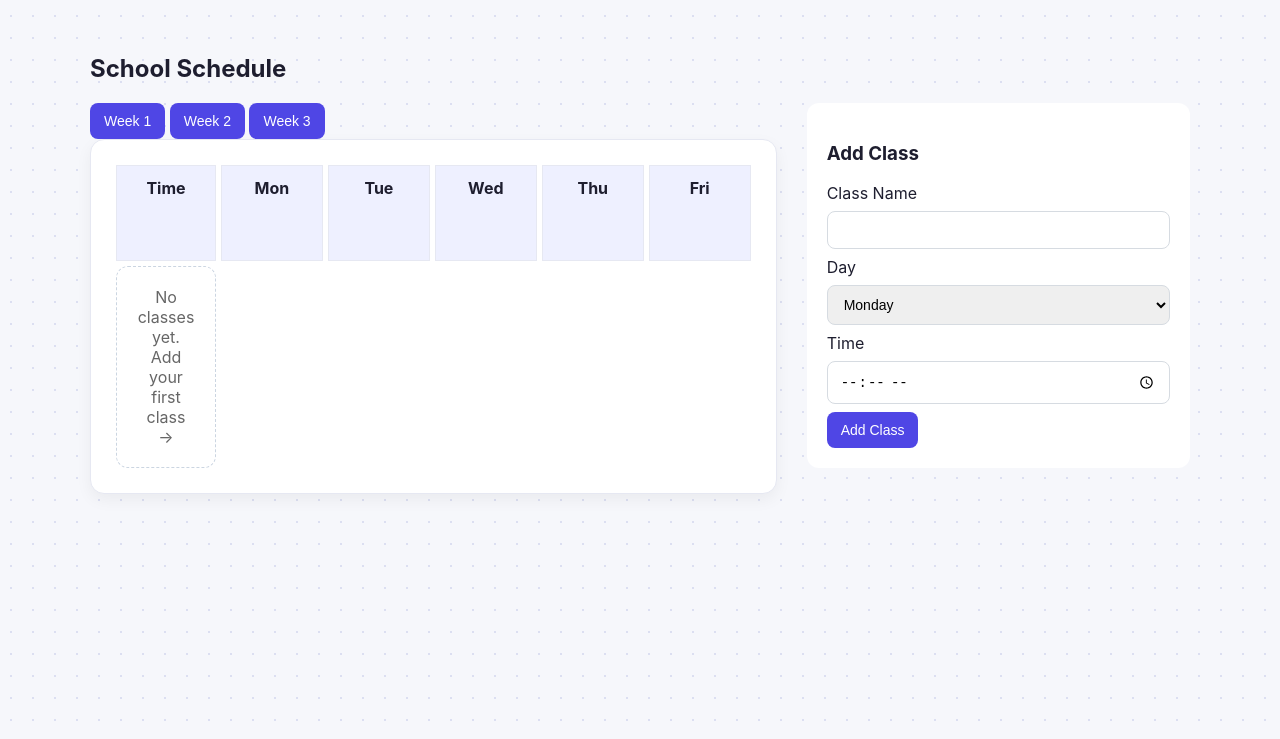
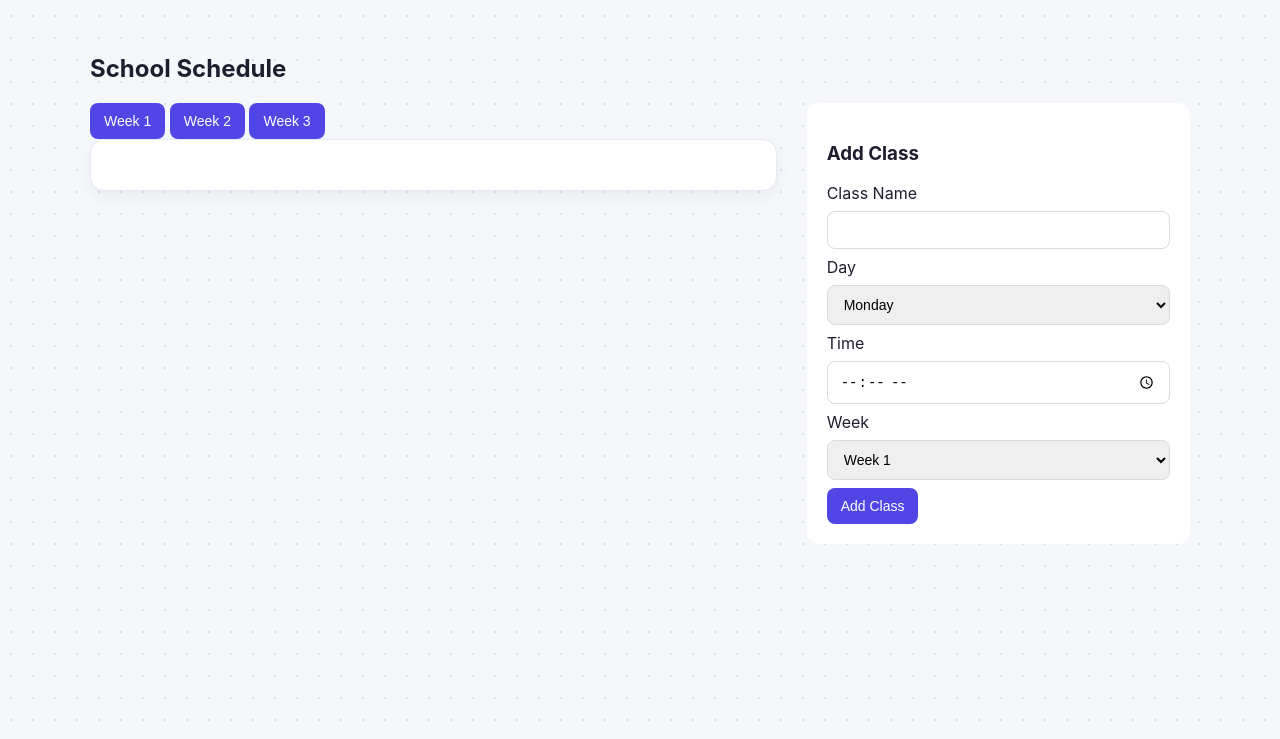
Before and after one commit to KevinII16/Team-Project, a website: page public/school.html in a window 1280 px wide. Shown: the part 61-800 px from the top of the page. Drawn offline with Linux system fonts and the light colour scheme; no server answers.

Commit message:
Updated school layout and week selector

```diff
--- a/public/school.html
+++ b/public/school.html
@@ -24,7 +24,6 @@
 
   <div class="schedule-layout">
 
-    <!-- LEFT SIDE -->
     <div class="timetable-section">
 
       <div class="week-tabs">
@@ -35,24 +34,11 @@
 
       <div class="card">
         <div class="grid-5" id="timetable">
-
-          <div class="cell header-cell">Time</div>
-          <div class="cell header-cell">Mon</div>
-          <div class="cell header-cell">Tue</div>
-          <div class="cell header-cell">Wed</div>
-          <div class="cell header-cell">Thu</div>
-          <div class="cell header-cell">Fri</div>
-
-          <div class="empty-state">
-            No classes yet. Add your first class →
-          </div>
-
         </div>
       </div>
 
     </div>
 
-    <!-- RIGHT SIDE -->
     <div class="add-class-panel">
 
       <h3>Add Class</h3>
@@ -74,6 +60,13 @@
         <label>Time</label>
         <input type="time" id="classTime" required>
 
+        <label>Week</label>
+        <select id="classWeek">
+          <option value="1">Week 1</option>
+          <option value="2">Week 2</option>
+          <option value="3">Week 3</option>
+        </select>
+
         <button type="submit">Add Class</button>
 
       </form>
```
